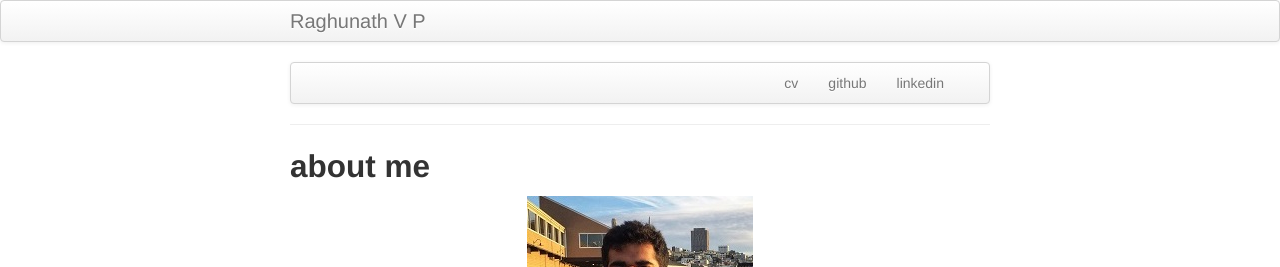
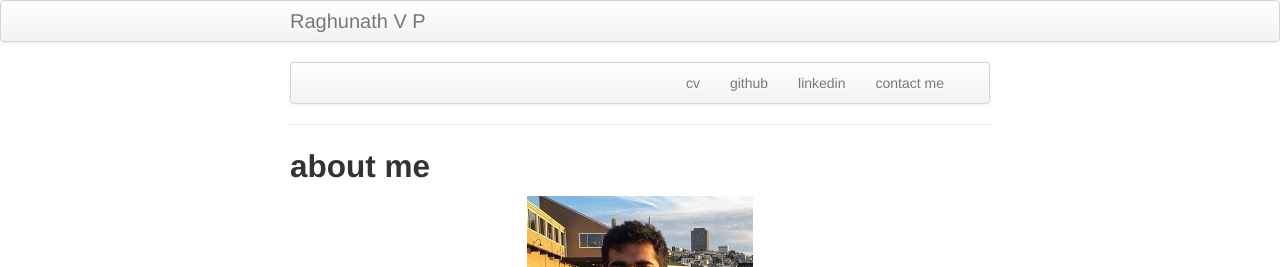
Before and after one commit to rvp22/rvp22.github.io, a Jekyll site: the page built from index.md, in a window 1280 px wide and 900 px high. Shown: the top 267 px of the window. Built offline with Jekyll 4.4.1, drawn with Linux system fonts in a browser that asks for light colours.

Commit message:
Update index.md

```diff
--- a/index.md
+++ b/index.md
@@ -10,6 +10,7 @@ description: Raghunath Virginia Tech Resume
           <li><a href="{{ BASE_PATH }}/assets/raghunath_cv.pdf">cv</a></li>
           <li><a href="https://github.com/rvp22">github</a></li>
           <li><a href="https://www.linkedin.com/in/raghunath-v-p-39a26091/g">linkedin</a></li>
+          <li><a href="https://github.com/rvp22/rvp22.github.io/blob/master/index.md#contact">contact me</a></li>
       </ul>
   </div>
 </div>
```
